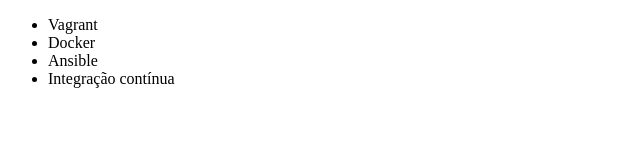
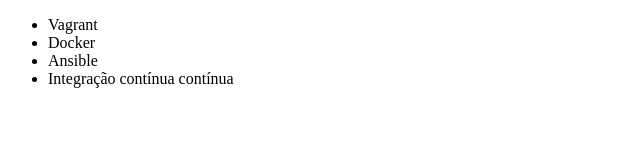
Before and after one commit to Rem-rob/aluraGit, a plain HTML site: page index.html in a window 1280 px wide. Shown: the full height of the page, 0-640 px from the left. Drawn offline with Linux system fonts and the light colour scheme.

Commit message:
Renomeando curso de Integração Contínua

```diff
--- a/index.html
+++ b/index.html
@@ -11,7 +11,7 @@
         <li>Vagrant</li>
         <li>Docker</li>
         <li>Ansible</li>
-        <li>Integração contínua</li>
+        <li>Integração contínua contínua</li>
     </ul>
 
 </body>
```
